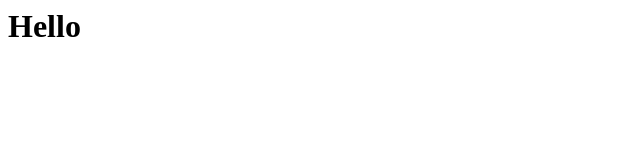
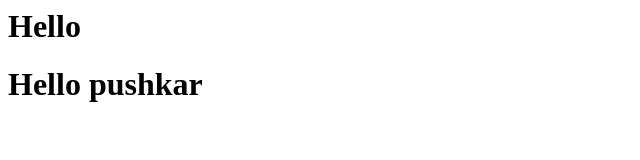
Before and after one commit to PUSHKARAJNAIKWADE/origin, a plain HTML site: page index.html in a window 1280 px wide. Shown: the whole page, without its empty margins (0-640 px from the left). Drawn offline with Linux system fonts and the light colour scheme.

Commit message:
this is for deployment

```diff
--- a/index.html
+++ b/index.html
@@ -1 +1,2 @@
 <h1>Hello</h1>
+<h1>Hello pushkar</h1>
```
